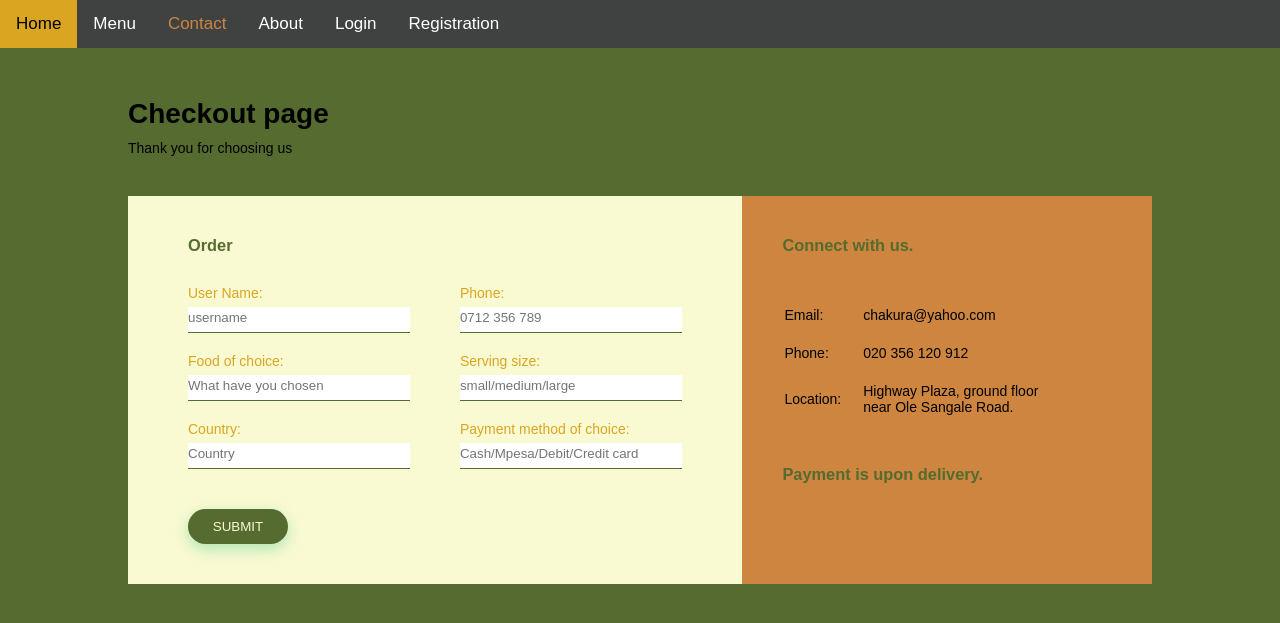
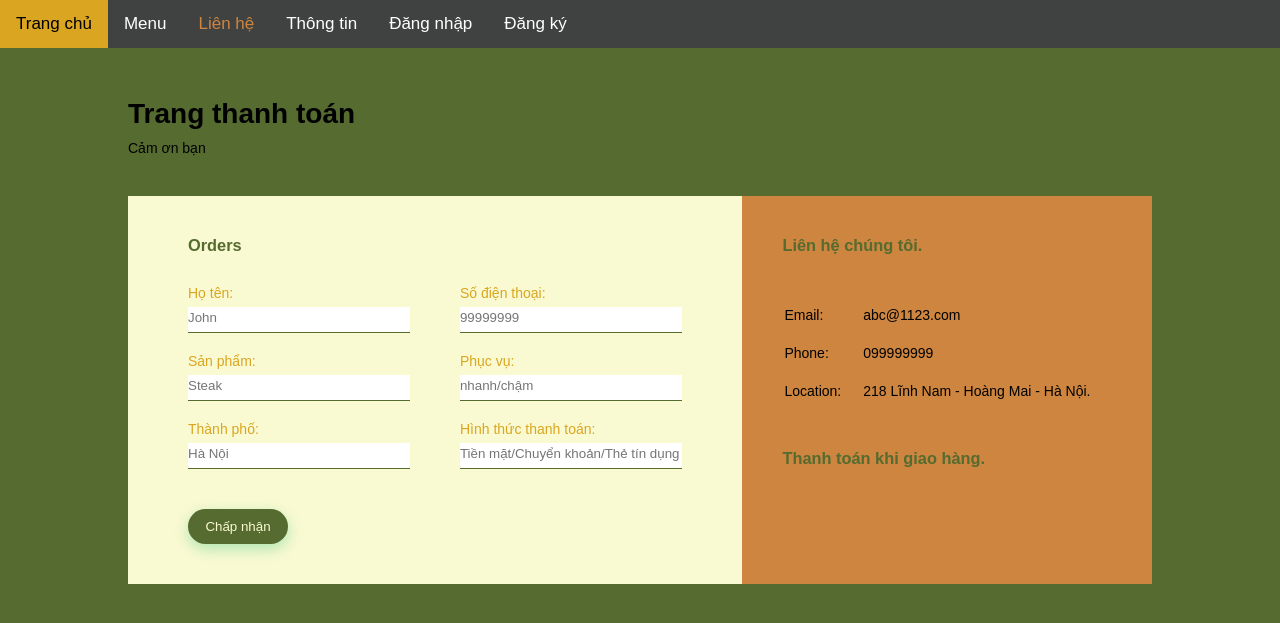
Before and after one commit to DinhAnnh/web, a PHP site: page /checkout.php in a window 1280 px wide. Shown: the top 623 px of the page. Run offline with PHP 8.4, Linux system fonts and the light colour scheme; data that the repository does not hold is empty.

Commit message:
Add files via upload

```diff
--- a/ff/checkout.php
+++ b/ff/checkout.php
@@ -19,88 +19,87 @@ $results=mysqli_query($conn,$sql_select);
 </head>
 <body>
     <div class="nav">
-        <a href="index1.php">Home</a>
+        <a href="index1.php">Trang chủ</a>
         <a href="menu1.html" >Menu</a>
-        <a href="contact.php" class="active">Contact</a>
-        <a href="about.html">About</a>
-        <a href="login.php">Login</a>
-        <a href="registration.php">Registration</a>
+        <a href="contact.php" class="active">Liên hệ</a>
+        <a href="about.html">Thông tin</a>
+        <a href="login.php">Đăng nhập</a>
+        <a href="registration.php">Đăng ký</a>
 
 
 
     </div>
 
     <div class="wrapper">
-         <h1>Checkout page</h1>
-         <p>Thank you for choosing us<br>
+         <h1>Trang thanh toán</h1>
+         <p>Cảm ơn bạn<br>
         </p>
 
         <div class="contact_box">
             <div class="box1">
 
-                <h3>Order</h3>
+                <h3>Orders</h3>
                 <form action="" method="POST">
                     <div class="row_input">
                         <div class="input_group">
-                            <label for="Name">User Name:</label>
-                            <input type="text" name="name" placeholder="username">
+                            <label for="Name">Họ tên:</label>
+                            <input type="text" name="name" placeholder="John">
                         </div>
                         <div class="input_group">
-                            <label for="Phone">Phone:</label>
-                            <input type="text" name="phone" placeholder="0712 356 789">
+                            <label for="Phone">Số điện thoại:</label>
+                            <input type="text" name="phone" placeholder="99999999">
                         </div>
                     </div>
                     <div class="row_input">
                     <div class="input_group">
-                        <label for="Food">Food of choice:</label>
-                        <input type="text" name="food" placeholder="What have you chosen">
+                        <label for="Food">Sản phẩm:</label>
+                        <input type="text" name="food" placeholder="Steak">
                     </div>
                     <div class="input_group">
-                        <label for="Servings">Serving size:</label>
-                        <input type="text" name="size" placeholder="small/medium/large">
+                        <label for="Servings">Phục vụ:</label>
+                        <input type="text" name="size" placeholder="nhanh/chậm">
                     </div>
                     </div>
 
                     <div class="row_input">
                         <div class="input_group">
-                            <label for="Country">Country:</label>
-                            <input type="text" name="country" placeholder="Country">
+                            <label for="Country">Thành phố:</label>
+                            <input type="text" name="country" placeholder="Hà Nội">
                         </div>
                         <div class="input_group">
-                            <label for="Payment">Payment method of choice:</label>
-                            <input type="text" name="payment" placeholder="Cash/Mpesa/Debit/Credit card">
+                            <label for="Payment">Hình thức thanh toán:</label>
+                            <input type="text" name="payment" placeholder="Tiền mặt/Chuyển khoản/Thẻ tín dụng">
                         </div>
                         </div>
 
 
 
-                    <button type="submit">SUBMIT</button>
+                    <button type="submit">Chấp nhận</button>
                 </form>
             </div>
             <div class="box2">
 
-                <h3>Connect with us.</h3>
+                <h3>Liên hệ chúng tôi.</h3>
 
                 <table>
                     <tr>
                         <td >Email:</td>
-                        <td >chakura@yahoo.com</td>
+                        <td >abc@1123.com</td>
                     </tr>
                     <tr>
                         <td >Phone:</td>
-                        <td >020 356 120 912</td>
+                        <td >099999999</td>
                     </tr>
                     <tr>
                         <td >Location:</td>
-                        <td >Highway Plaza, ground floor <br>
-                            near Ole Sangale Road.</td>
+                        <td >218 Lĩnh Nam - Hoàng Mai - Hà Nội.</td>
                     </tr>
                 </table>
 
                 <br>
                 <br>
                 <br>
-                <h3>Payment is upon delivery.</h3>
+                <h3>Thanh toán khi giao hàng.</h3>
 
 
             </div>
--- a/ff/css/order.css
+++ b/ff/css/order.css
@@ -8,7 +8,7 @@
 body{
     background: url("../images/banner.jpg") no-repeat;
     background-size:cover ;
-    color: goldenrod;
+    color: rgb(255, 254, 252);
     width:100%;
 }
 
@@ -75,10 +75,11 @@ body{
 
   h3{
 	  text-align: center;
+    color: #f2f2f2;
   }
 
 #orders td, #orders th {
-  border: 1px solid darkolivegreen;
+  border: 1px solid rgb(255, 255, 255);
   padding: 8px;
 }
 
--- a/ff/css/registration.css
+++ b/ff/css/registration.css
@@ -7,7 +7,6 @@
 body{
     background: url("../images/background4.jpg") no-repeat;
     background-size:cover ;
-    color: black;
 }
 
 .registration{
--- a/ff/view_cart.php
+++ b/ff/view_cart.php
@@ -28,7 +28,7 @@ session_start();
         </div>
       </div>
     </nav>
-    <h1 class="page-header text-center">Cart Details</h1>
+    <h1 class="page-header text-center">Thông tin giỏ hàng</h1>
     <div class="row">
         <div class="col-sm-8 col-sm-offset-2">
             <?php
@@ -116,7 +116,7 @@ session_start();
                     </tr>
                 </tbody>
             </table>
-            <a href="index.php" class="btn btn-primary"><span class="glyphicon glyphicon-arrow-left"></span> Back</a>
+            <a href="index1.php" class="btn btn-primary"><span class="glyphicon glyphicon-arrow-left"></span> Back</a>
             <button type="submit" class="btn btn-success" name="save">Save Changes</button>
             <a href="clear_cart.php" class="btn btn-danger"><span class="glyphicon glyphicon-trash"></span> Clear Cart</a>
             <a href="checkout.php" class="btn btn-success"><span class="glyphicon glyphicon-check"></span> Checkout</a>
```
Also changed, not shown: ff/contact.php (+17 -17 lines), ff/css/menu1.css (+0 -11 lines), ff/menu1.php (+6 -10 lines).
